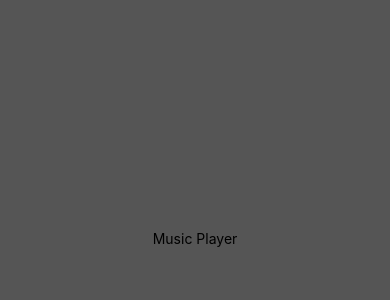
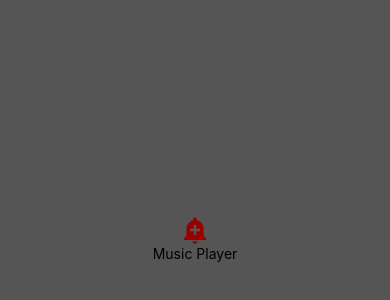
Before and after one commit to ExcaliburSims/playaz, a React Native app: screen / in a window 390 px wide. Shown: the part 184-484 px from the top of the page. Built offline with nearby package versions, Linux system fonts and the light colour scheme.

Commit message:
feat: add a add-alert icon

```diff
--- a/src/screens/MusicPlayer.js
+++ b/src/screens/MusicPlayer.js
@@ -1,9 +1,11 @@
 import { View, Text, StyleSheet } from 'react-native'
 import React from 'react'
+import Icon from 'react-native-vector-icons/MaterialIcons';
 
 const MusicPlayer = () => {
 	return (
 		<View style={styles.container}>
+			<Icon name="add-alert" size={30} color="#900" />
 			<Text>Music Player</Text>
 		</View>
 	)
```
